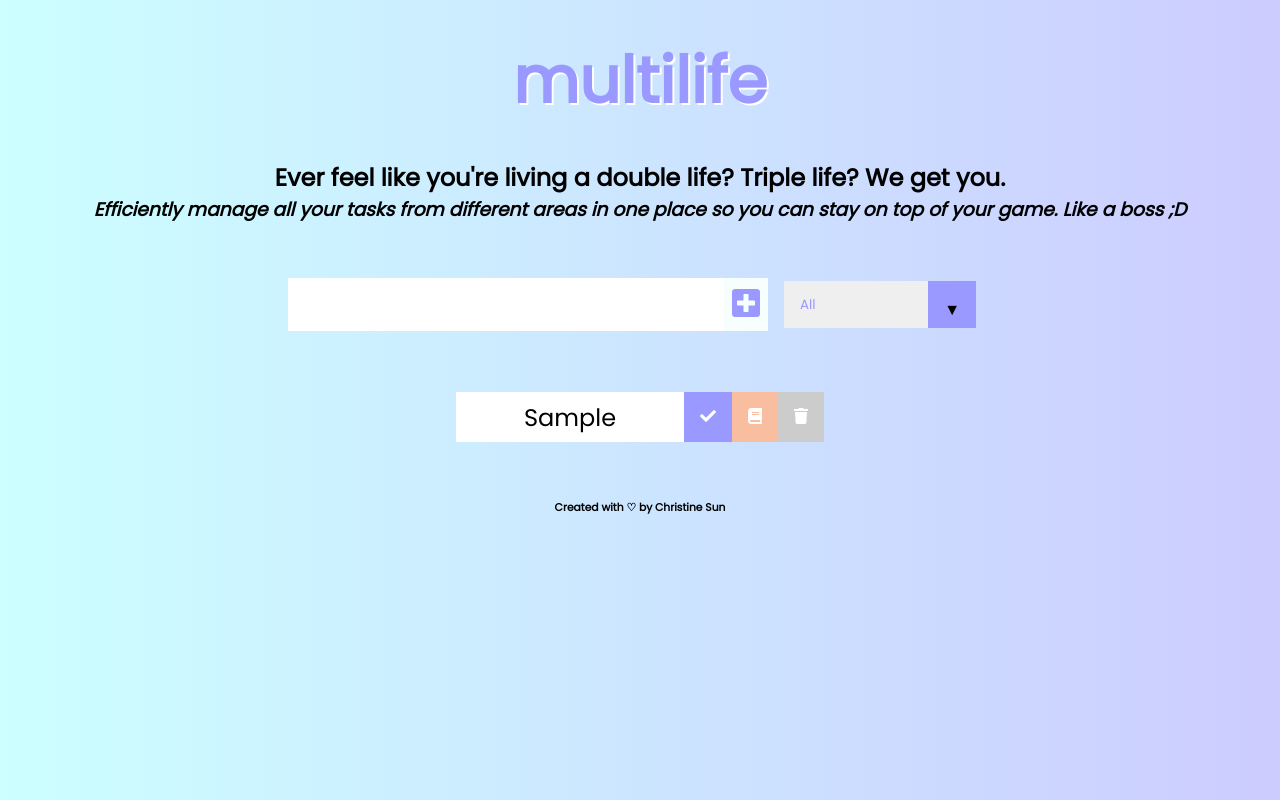
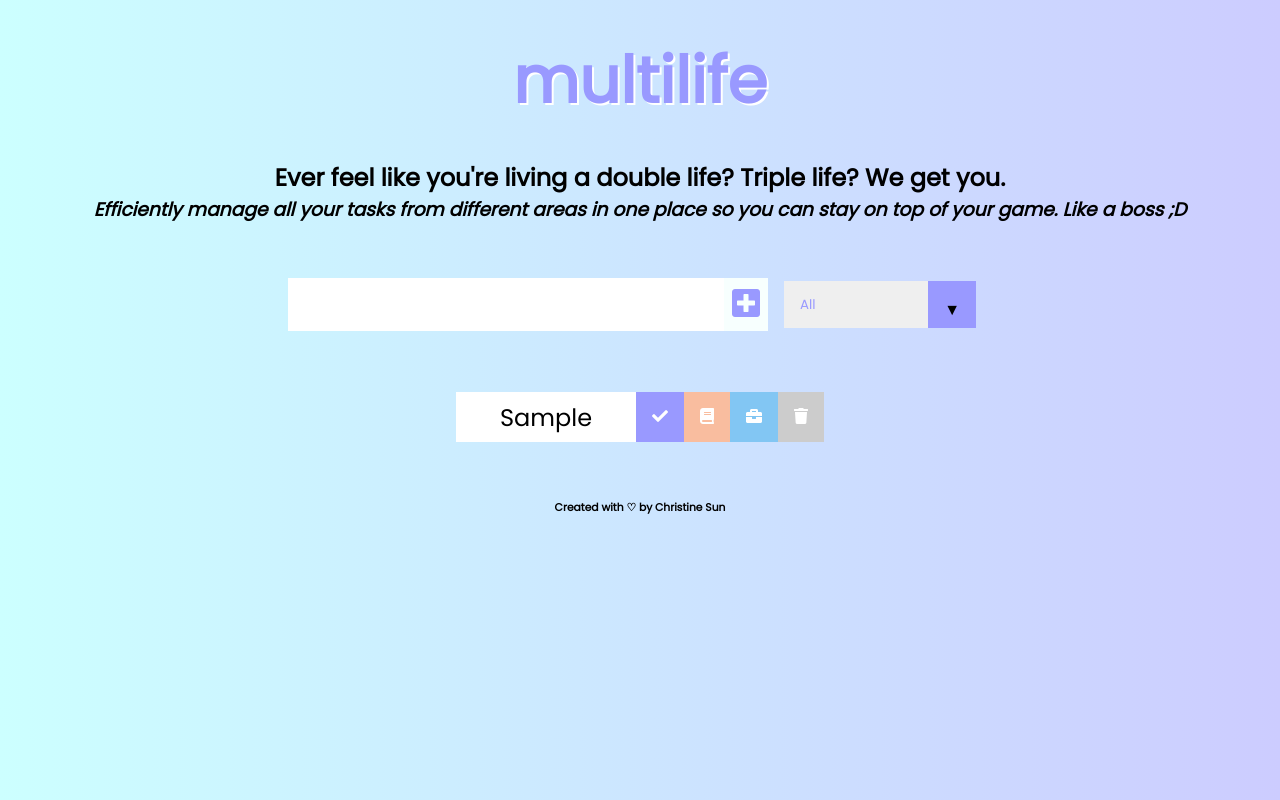
Before and after one commit to chrissysun/multilife, a React (Create React App) app: page / in a window 1280 px wide. Both pictures are taken after typing "Sample" into the empty fields and a click on the button 746 px from the left and 304 px from the top of the page. Built offline with nearby package versions, Linux system fonts and the light colour scheme; the HTML template or start-up script is replaced by a standard one.

Commit message:
implemented work button

```diff
--- a/public/index.html
+++ b/public/index.html
@@ -6,8 +6,8 @@
     <meta name="viewport" content="width=device-width, initial-scale=1" />
     <meta name="theme-color" content="#000000" />
     <meta
-      name="description"
-      content="Web site created using create-react-app"
+      name="multilife"
+      content="Efficient task manager spanning different areas of your life"
     />
 
     <link
@@ -35,7 +35,7 @@
       work correctly both with client-side routing and a non-root public URL.
       Learn how to configure a non-root public URL by running `npm run build`.
     -->
-    <title>React App</title>
+    <title>Multilife</title>
   </head>
   <body>
     <noscript>You need to enable JavaScript to run this app.</noscript>
--- a/src/App.css
+++ b/src/App.css
@@ -77,6 +77,7 @@
   }
 
   .school-btn,
+  .work-btn,
   .complete-btn,
   .trash-btn {
     background: #cccccc;
@@ -92,12 +93,13 @@
     background: #9999ff;
   }
 
-
   .school-btn {
       background: #F9BD9F;
   }
 
-  /* blue 82C6F3 */
+  .work-btn {
+      background: #82C6F3;
+  }
 
   .todo-item {
     padding: 0rem 0.5rem;
@@ -105,6 +107,7 @@
 
   .fa-trash,
   .fa-book,
+  .fa-briefcase,
   .fa-check {
     pointer-events: none;
   }
@@ -122,6 +125,10 @@
 
   .school {
     color: #ff9900;
+  }
+
+  .work {
+    color: #82C6F3;
   }
 
   /* Custom Selector */
--- a/src/App.js
+++ b/src/App.js
@@ -29,6 +29,9 @@ function App() {
     switch(status) {
       case 'school':
         setFilteredTodos(todos.filter(todo => todo.school === true));
+        break;
+      case 'work':
+        setFilteredTodos(todos.filter(todo => todo.work === true));
         break;
       case 'completed':
         setFilteredTodos(todos.filter(todo => todo.completed === true));
--- a/src/components/Form.js
+++ b/src/components/Form.js
@@ -15,6 +15,7 @@ const Form = ({ input, setInput, todos, setTodos, setStatus }) => {
             { text: input,
                 completed: false,
                 school: false,
+                work: false,
                 id: Math.random() * 1000 // update with unique numbers
             },
         ]);
@@ -38,10 +39,11 @@ const Form = ({ input, setInput, todos, setTodos, setStatus }) => {
             </button>
             <div className= "select">
             <select onChange = {statusHandler} name= "todos" className= "filter-todo">
-                <option value= "all">All</option>
-                <option value= "school">School</option>
-                <option value= "completed">Completed</option>
-                <option value= "incomplete">Incomplete</option>
+                <option value = "all">All</option>
+                <option value = "school">School</option>
+                <option value = "work">Work</option>
+                <option value = "completed">Completed</option>
+                <option value = "incomplete">Incomplete</option>
             </select>
         </div>
       </form>
--- a/src/components/Todo.js
+++ b/src/components/Todo.js
@@ -28,6 +28,19 @@ const Todo = ({ text, todo, todos, setTodos }) => {
         }));
     };
 
+    // categorize task as work
+    const workHandler = () => {
+        setTodos(todos.map(item => {
+            if (item.id === todo.id) {
+                return {
+                    // adjust whether it's categorized as 'work'
+                    ...item, work: !item.work
+                }
+            }
+            return item;
+        }));
+    };
+
     // delete task from to-do list
     const deleteHandler = () => {
       setTodos(todos.filter((el) => el.id !== todo.id));
@@ -36,14 +49,18 @@ const Todo = ({ text, todo, todos, setTodos }) => {
     return (
         <div className = "todo">
             <li className = {`todo-item ${todo.completed ? "completed" : ""}
-                ${todo.school ? "school" : ""}`}>
-                {text}
+                ${todo.school ? "school" : ""}
+                ${todo.work ? "work" : ""}`}>
+                    {text}
             </li>
             <button onClick = {completeHandler} className = "complete-btn">
                 <i className = "fas fa-check"></i>
             </button>
             <button onClick = {schoolHandler} className = "school-btn">
                 <i className = "fas fa-book"></i>
+            </button>
+            <button onClick = {workHandler} className = "work-btn">
+                <i className = "fas fa-briefcase"></i>
             </button>
             <button onClick = {deleteHandler} className = "trash-btn">
                 <i className = "fas fa-trash"></i>
```
